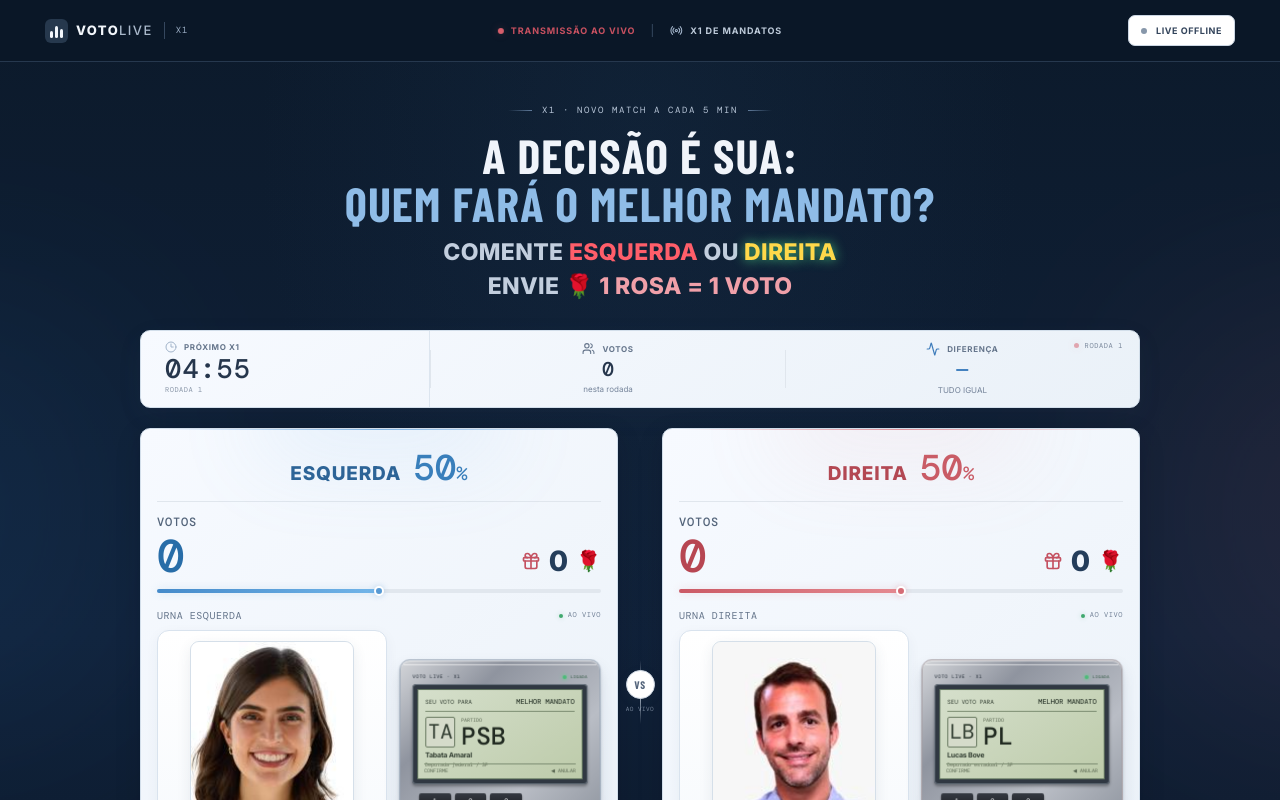
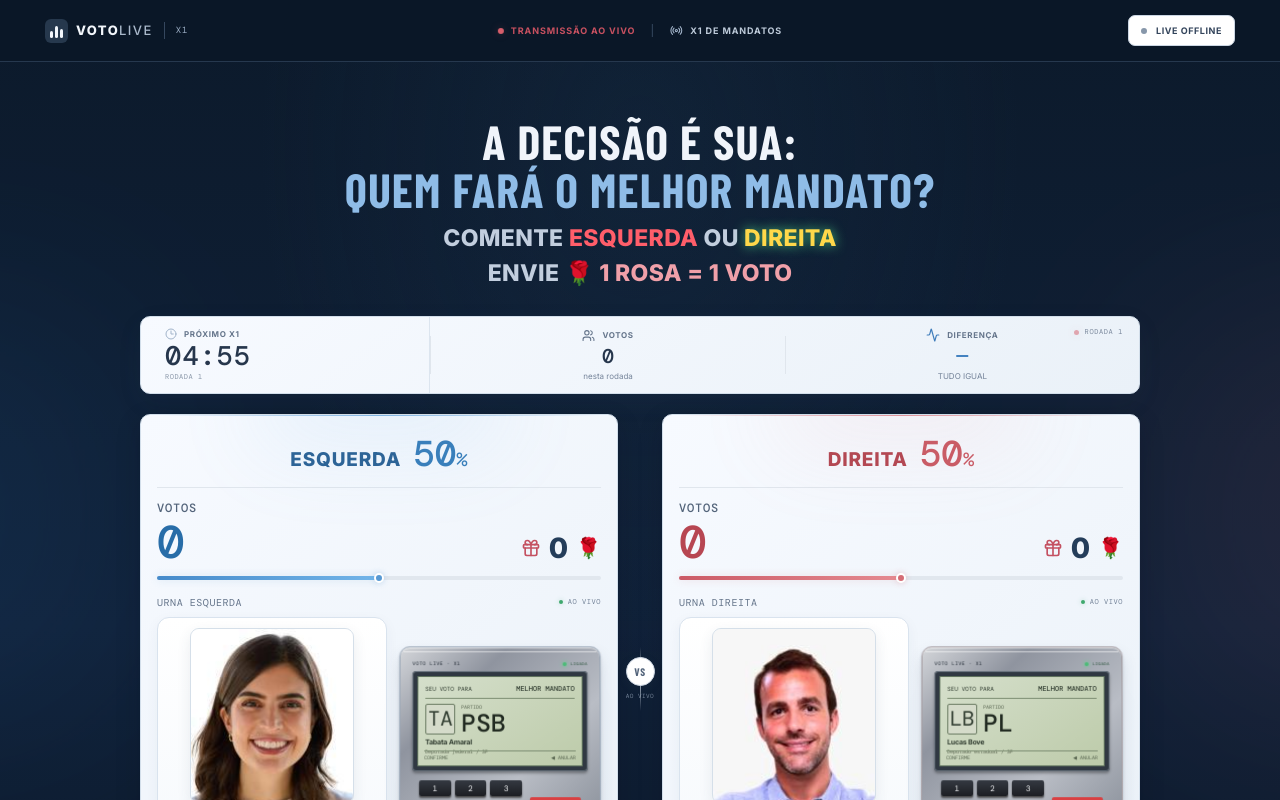
Before and after one commit to HigorMra/votinggame, a React (Vite) app: page / in a window 1280 px wide. Shown: the top 800 px of the page. Built offline with nearby package versions, Linux system fonts and the light colour scheme; a web font is replaced by a local one.

Commit message:
Remove matchup eyebrow to reduce overlay height

```diff
--- a/src/App.jsx
+++ b/src/App.jsx
@@ -251,7 +251,7 @@
       <div className="header-actions"><span className={`connect-button ${liveStatus === 'connected' ? 'is-connected' : ''} status-${liveStatus}`}><span className="connect-indicator"/>{liveStatus === 'connected' ? 'LIVE CONECTADA' : liveStatus === 'connecting' ? 'CONECTANDO LIVE' : 'LIVE OFFLINE'}</span></div>
     </header>
 
-    <section className="match-info"><div className="event-overline"><span/><span>X1 · NOVO MATCH A CADA 5 MIN</span><span/></div><h1>A DECISÃO É SUA:<br/><span>QUEM FARÁ O MELHOR MANDATO?</span></h1><p>COMENTE <b className="instruction-left">ESQUERDA</b> OU <b className="instruction-right">DIREITA</b><br/>ENVIE 🌹 <b>1 ROSA = 1 VOTO</b></p></section>
+    <section className="match-info"><h1>A DECISÃO É SUA:<br/><span>QUEM FARÁ O MELHOR MANDATO?</span></h1><p>COMENTE <b className="instruction-left">ESQUERDA</b> OU <b className="instruction-right">DIREITA</b><br/>ENVIE 🌹 <b>1 ROSA = 1 VOTO</b></p></section>
 
     <section className="scoreboard" aria-label="Placar do x1 de candidatos">
       <Panel className="status-panel"><div className="timer-block"><span className="timer-label"><Clock3 size={12}/>PRÓXIMO X1</span><strong className={elapsed <= 30 ? 'timer-urgent' : ''}>{formatTime(elapsed)}</strong><span className="timer-hint">RODADA {round}</span></div><div className="status-divider"/><div className="status-metric"><span><Users size={13}/>VOTOS</span><strong><ScoreNumber value={voteTotal}/></strong><small>nesta rodada</small></div><div className="status-divider"/><div className="difference-metric"><span>{leader ? <ArrowDownRight size={14}/> : <Activity size={14}/>}DIFERENÇA</span><strong className={leader ? `diff-${SIDE_META[leader].color}` : ''}>{difference === 0 ? '—' : `${difference > 0 ? '+' : ''}${scoreFormat(difference)}`}</strong><small>{leader ? <>VANTAGEM <b>{SIDE_META[leader].label}</b></> : 'TUDO IGUAL'}</small></div><div className="status-live"><i/> RODADA {round}</div></Panel>
--- a/src/theme-light.css
+++ b/src/theme-light.css
@@ -269,6 +269,10 @@
   .match-info h1{font-size:clamp(32px,8.8vw,45px);line-height:1.02}
   .side-share .share-label{font-size:12px;font-weight:900;letter-spacing:.4px}
 }
+@media(max-width:700px), (max-aspect-ratio:4/5){
+  .match-info{padding:6px 12px 6px}
+  .match-info h1{margin:0 0 6px}
+}
 
 /* Use the card header for one centered side + percentage label; reclaim room for portraits. */
 .candidate-head{justify-content:center;min-height:50px}
```
